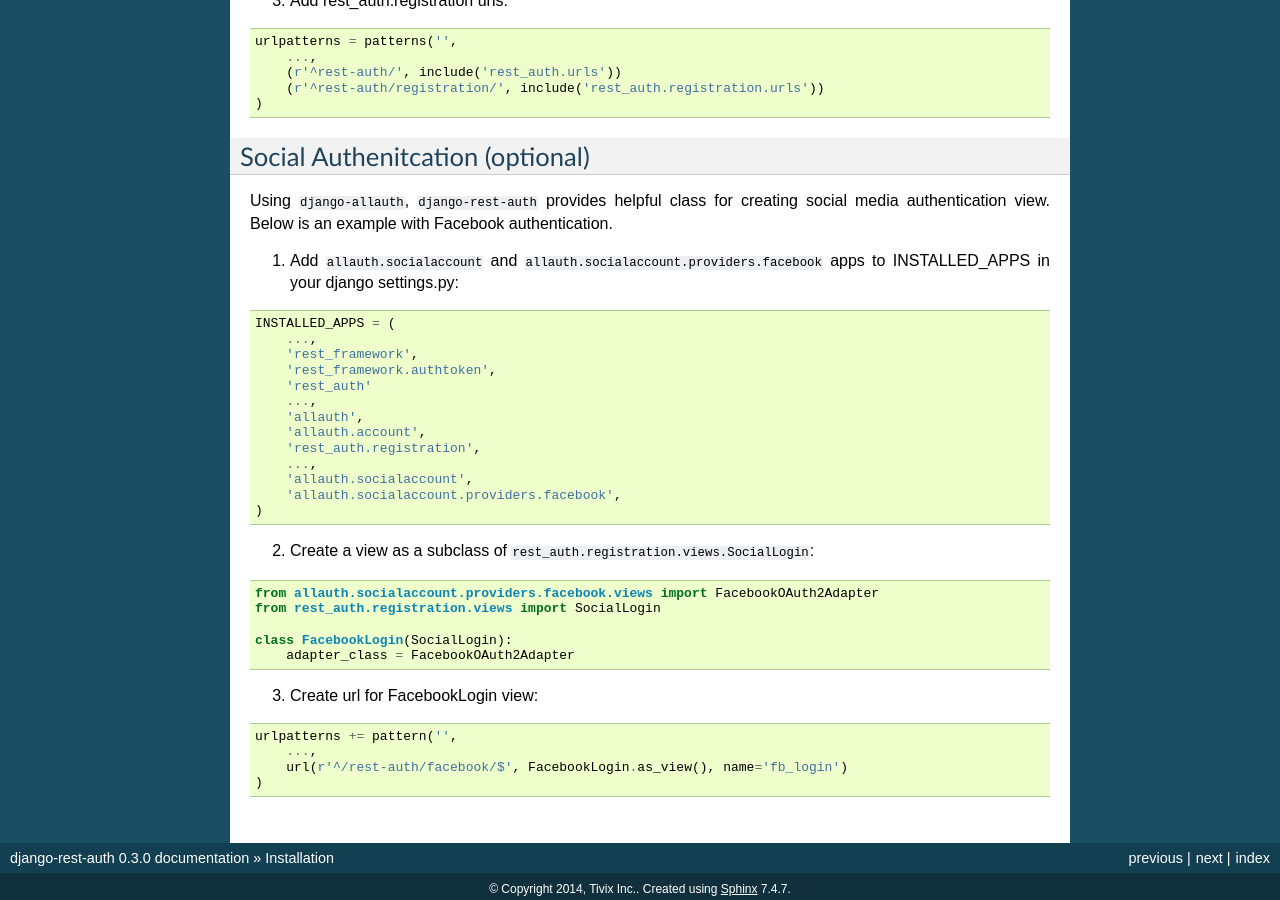
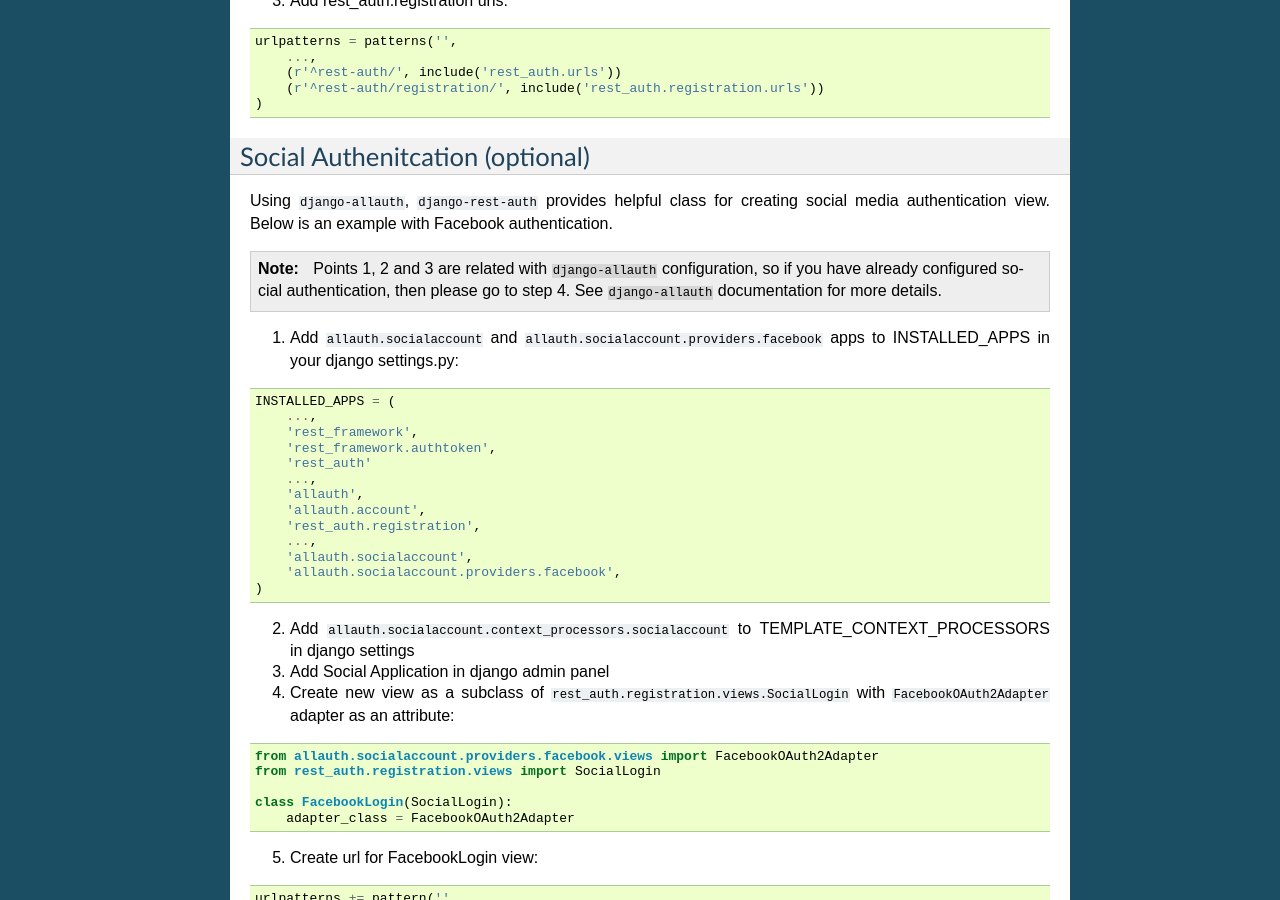
Before and after one commit to cleverman48/django-rest-auth, a Sphinx documentation site: the page built from docs/installation.rst, in a window 1280 px wide and 900 px high, scrolled down 800 px. Built offline with Sphinx 7.4.7, drawn with Linux system fonts in a browser that asks for light colours.

Commit message:
update installation doc

```diff
--- a/docs/installation.rst
+++ b/docs/installation.rst
@@ -61,6 +61,8 @@ Social Authenitcation (optional)
 
 Using ``django-allauth``, ``django-rest-auth`` provides helpful class for creating social media authentication view. Below is an example with Facebook authentication.
 
+.. note:: Points 1, 2 and 3 are related with ``django-allauth`` configuration, so if you have already configured social authentication, then please go to step 4. See ``django-allauth`` documentation for more details.
+
 1. Add ``allauth.socialaccount`` and ``allauth.socialaccount.providers.facebook`` apps to INSTALLED_APPS in your django settings.py:
 
 .. code-block:: python
@@ -79,7 +81,11 @@ Using ``django-allauth``, ``django-rest-auth`` provides helpful class for creati
         'allauth.socialaccount.providers.facebook',
     )
 
-2. Create a view as a subclass of ``rest_auth.registration.views.SocialLogin``:
+2. Add ``allauth.socialaccount.context_processors.socialaccount`` to TEMPLATE_CONTEXT_PROCESSORS in django settings
+
+3. Add Social Application in django admin panel
+
+4. Create new view as a subclass of ``rest_auth.registration.views.SocialLogin`` with ``FacebookOAuth2Adapter`` adapter as an attribute:
 
 .. code-block:: python
 
```
Also changed, not shown: other parts of docs/installation.rst (+1 -1 lines).
